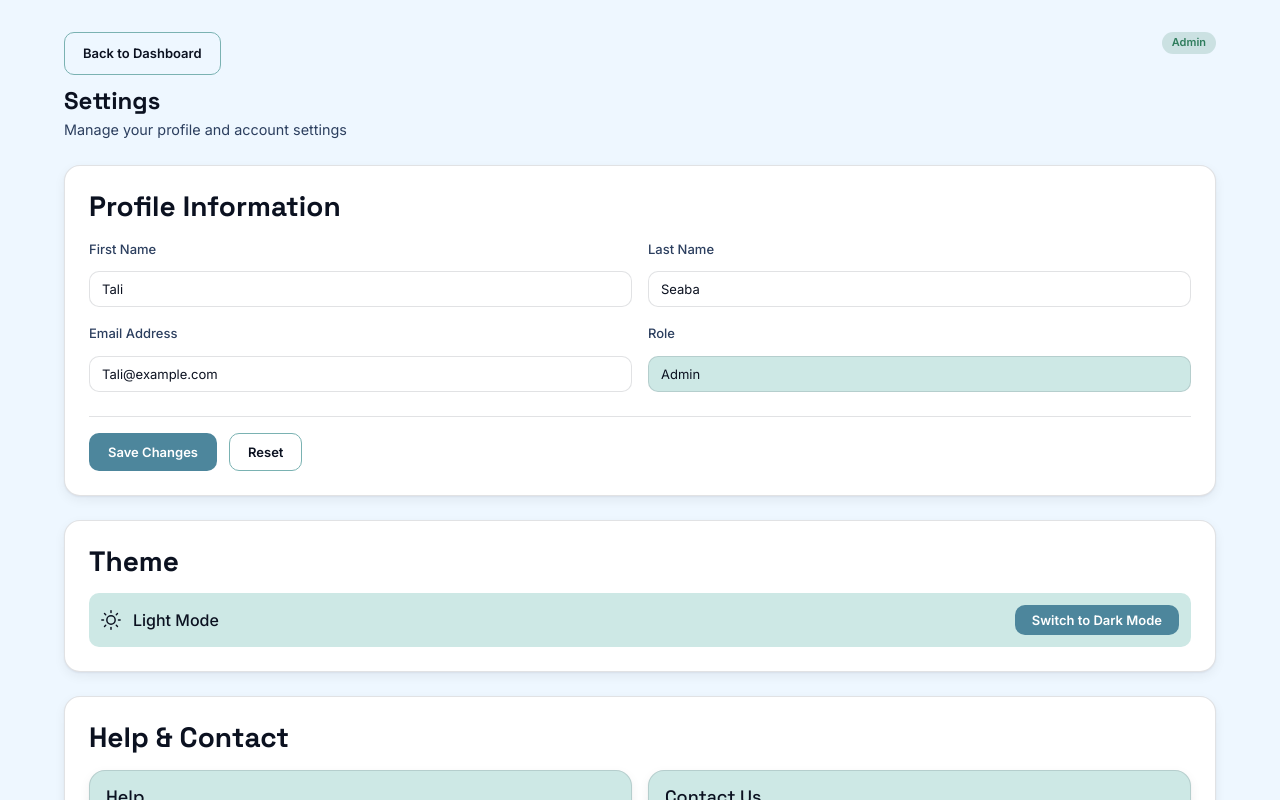
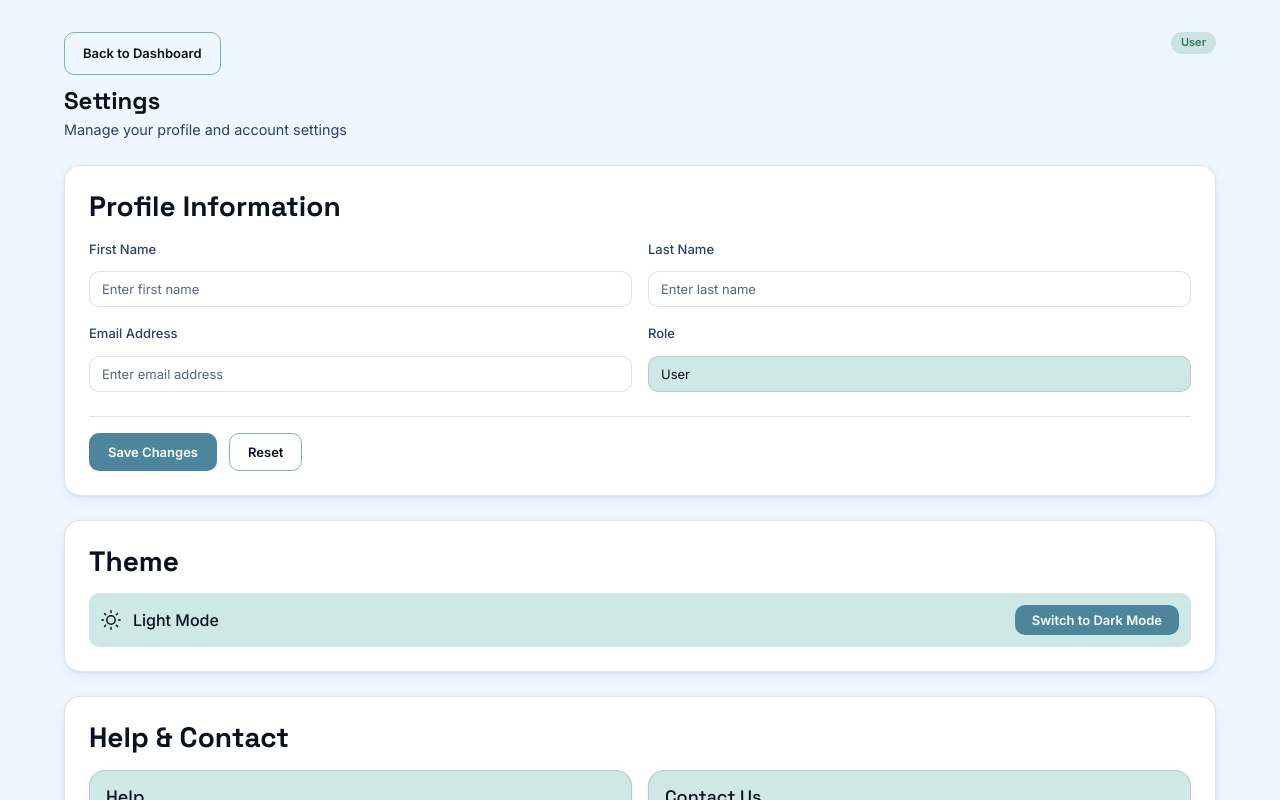
Before and after one commit to COS301-SE-2026/OptiGrid, a Next.js app in the folder frontend/: page /settings in a window 1280 px wide. Shown: the top 800 px of the page. Built offline with nearby package versions, Linux system fonts and the light colour scheme; no server answers.

Commit message:
feat(settings): load authenticated profile details

```diff
--- a/frontend/app/settings/page.tsx
+++ b/frontend/app/settings/page.tsx
@@ -1,6 +1,6 @@
 "use client";
 
-import { useState } from "react";
+import { useEffect, useState } from "react";
 import { useRouter } from "next/navigation";
 import Link from "next/link";
 import { useTheme } from "../theme-provider";
@@ -10,6 +10,24 @@ interface UserProfile {
   last_name: string;
   email: string;
   role: "admin" | "manager" | "user";
+}
+
+const EMPTY_PROFILE: UserProfile = {
+  first_name: "",
+  last_name: "",
+  email: "",
+  role: "user",
+};
+
+function profileFromSession(user: Record<string, unknown>): UserProfile {
+  const roleType = typeof user.roleType === "string" ? user.roleType : "VIEWER";
+
+  return {
+    first_name: typeof user.firstName === "string" ? user.firstName : "",
+    last_name: typeof user.lastName === "string" ? user.lastName : "",
+    email: typeof user.email === "string" ? user.email : "",
+    role: roleType === "ADMIN" ? "admin" : roleType === "BUILDING_MANAGER" ? "manager" : "user",
+  };
 }
 
 function SunIcon() {
@@ -40,12 +58,8 @@ export default function SettingsPage() {
   const router = useRouter();
   const { theme, toggle } = useTheme();
 
-  const [profile, setProfile] = useState<UserProfile>({
-    first_name: "Tali",
-    last_name: "Seaba",
-    email: "Tali@example.com",
-    role: "admin",
-  });
+  const [profile, setProfile] = useState<UserProfile>(EMPTY_PROFILE);
+  const [initialProfile, setInitialProfile] = useState<UserProfile>(EMPTY_PROFILE);
 
   const [toastMessage, setToastMessage] = useState<string>("");
   const [showToast, setShowToast] = useState<boolean>(false);
@@ -58,18 +72,42 @@ export default function SettingsPage() {
     setTimeout(() => setShowToast(false), 3000);
   };
 
+  useEffect(() => {
+    let isMounted = true;
+
+    const loadProfile = async () => {
+      try {
+        const response = await fetch("/api/auth/me", { cache: "no-store" });
+        if (!response.ok) {
+          return;
+        }
+
+        const user = (await response.json()) as Record<string, unknown>;
+        const sessionProfile = profileFromSession(user);
+
+        if (isMounted) {
+          setProfile(sessionProfile);
+          setInitialProfile(sessionProfile);
+        }
+      } catch (error) {
+        console.error("Failed to load user profile", error);
+      }
+    };
+
+    void loadProfile();
+
+    return () => {
+      isMounted = false;
+    };
+  }, []);
+
   const handleSaveChanges = () => {
     showToastMessage("Profile changes saved");
   };
 
   const handleResetToDefault = () => {
-    setProfile({
-      first_name: "Tali",
-      last_name: "Seaba",
-      email: "Tali@example.com",
-      role: "admin",
-    });
-    showToastMessage("Profile reset to default");
+    setProfile(initialProfile);
+    showToastMessage("Profile reset");
   };
 
   const handleLogout = () => {
```
